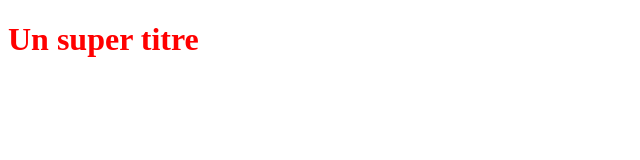
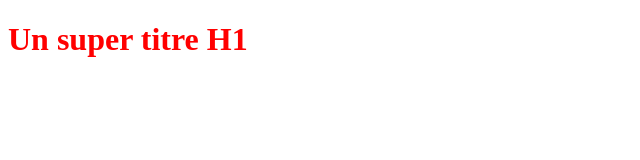
Before and after one commit to slah11/PremierProjet, a plain HTML site: page index.html in a window 1280 px wide. Shown: the full height of the page, 0-640 px from the left. Drawn offline with Linux system fonts and the light colour scheme.

Commit message:
modification du titre H1

```diff
--- a/index.html
+++ b/index.html
@@ -5,6 +5,6 @@
     <link rel="stylesheet" type="text/css" href="styles.css" />
   </head>
   <body>
-    <h1>Un super titre</h1>
+    <h1>Un super titre H1</h1>
   </body>
 </html>
```
